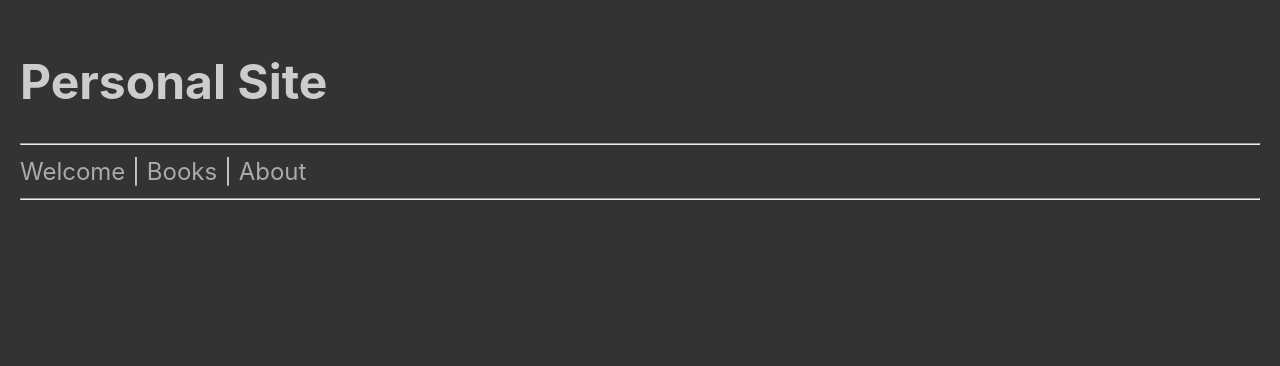
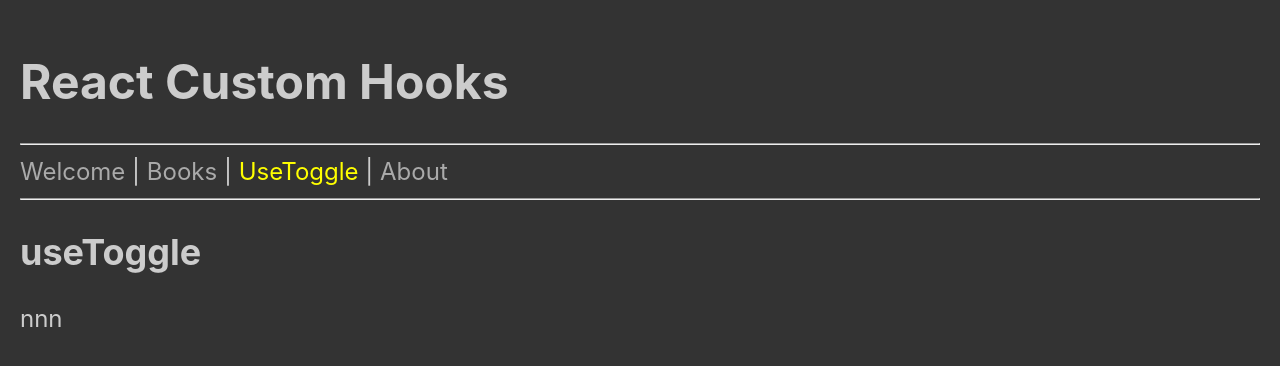
Before and after one commit to edwardtanguay/live-codomg-custom-hooks-react, a React (Vite) app: page /use-toggle in a window 1280 px wide. Shown: the top 366 px of the page. Built offline with nearby package versions, Linux system fonts and the light colour scheme.

Commit message:
created useToggle page

```diff
--- a/src/App.jsx
+++ b/src/App.jsx
@@ -1,21 +1,24 @@
 import './App.scss';
 import { PageWelcome } from './pages/PageWelcome';
 import { PageBooks } from './pages/PageBooks';
+import { PageUseToggle } from './pages/PageUseToggle';
 import { PageAbout } from './pages/PageAbout';
 import { NavLink, Routes, Route, Navigate } from 'react-router-dom';
 
 function App() {
 	return (
 		<div className="App">
-			<h1>Personal Site</h1>
+			<h1>React Custom Hooks</h1>
 			<hr />
 			<NavLink to="/welcome">Welcome</NavLink> |{' '}
 			<NavLink to="/books">Books</NavLink> |{' '}
+			<NavLink to="/use-toggle">UseToggle</NavLink> |{' '}
 			<NavLink to="/about">About</NavLink>
 			<hr />
 			<Routes>
 				<Route path="/welcome" element={<PageWelcome />} />
 				<Route path="/books" element={<PageBooks />} />
+				<Route path="/use-toggle" element={<PageUseToggle />} />
 				<Route path="/about" element={<PageAbout />} />
 				<Route path="/" element={<Navigate to="/welcome" replace />}/>
 			</Routes>
--- /dev/null
+++ b/src/pages/PageUseToggle.jsx
@@ -0,0 +1,8 @@
+export const PageUseToggle = () => {
+	return (
+		<>
+			<h2>useToggle</h2>
+			<p>nnn</p>
+		</>
+	);
+};
--- a/src/pages/PageWelcome.jsx
+++ b/src/pages/PageWelcome.jsx
@@ -2,7 +2,7 @@
 	return (
 		<div className="page_welcome">
 			<h2>Welcome</h2>
-			<p>Welcome to this site.</p>
+			<p>Explore the custom hooks on this site.</p>
 		</div>
 	)
 }
```
